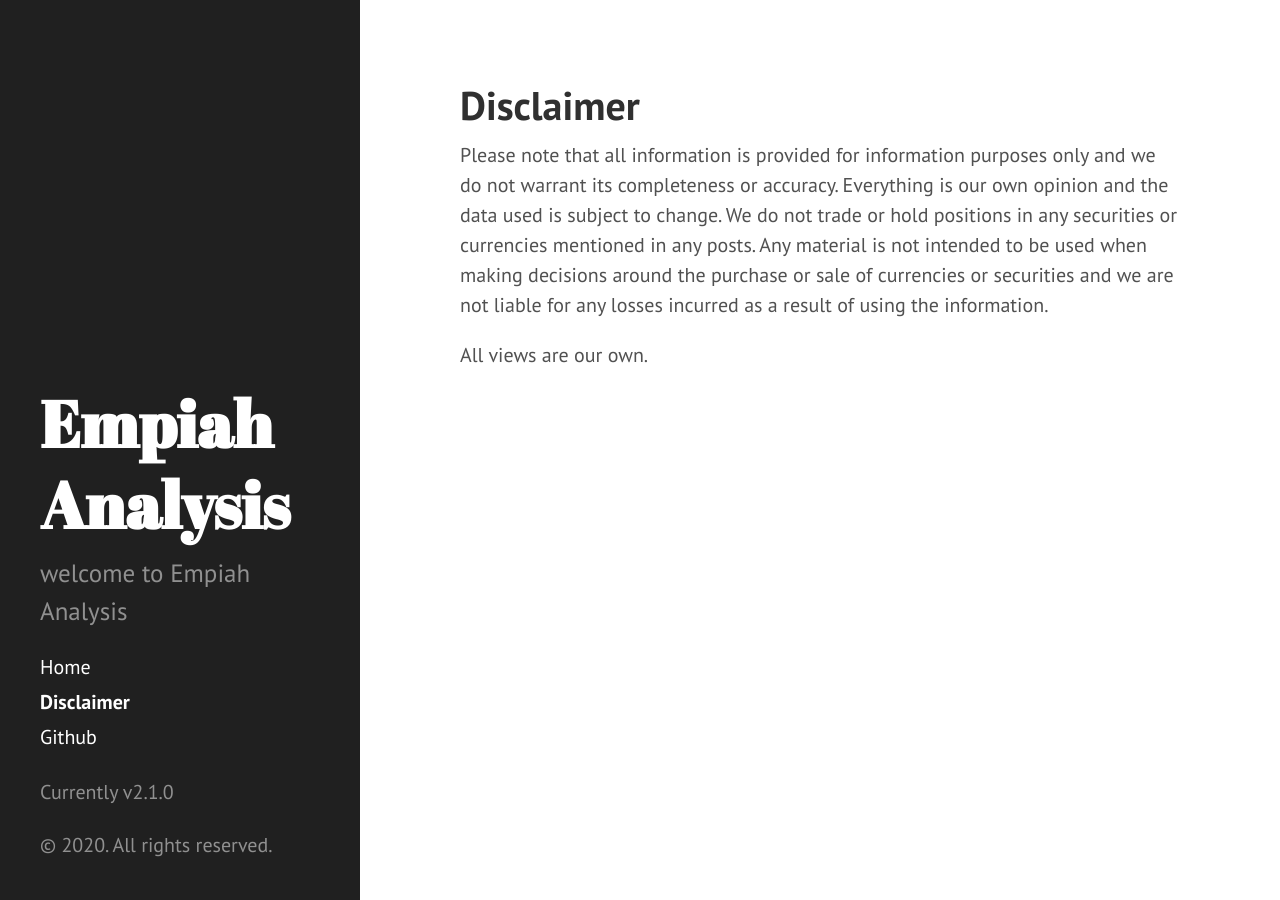
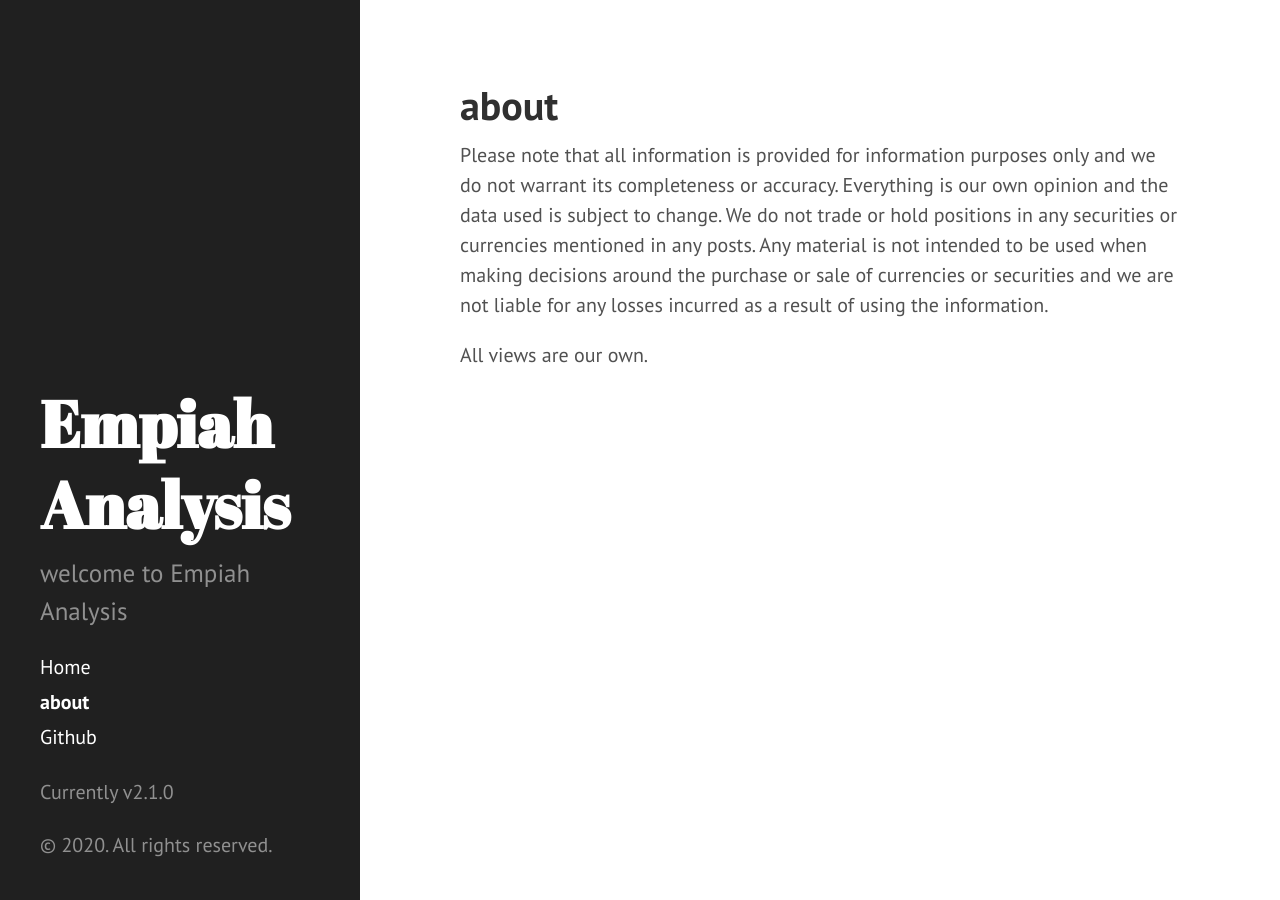
Before and after one commit to Empiah/empiah.github.io, a Jekyll site: the page built from about.md, in a window 1280 px wide. Built offline with Jekyll 4.4.1, drawn with Linux system fonts in a browser that asks for light colours; some of the changed lines change nothing that is shown.

Commit message:
update page names

```diff
--- a/_config.yml
+++ b/_config.yml
@@ -1,34 +1,25 @@
 
 # Dependencies
 plugins: [jekyll-paginate]
-excerpt_separator: <!--more-->
-
-# Permalinks
-permalink:        /:year/:month/:day/:title/
-
 
 # Setup
 title: Empiah Analysis
 tagline: 'welcome to Empiah Analysis'
 description: 'welcome to Empiah Analysis'
 baseurl:
-url: 'http://empiahanalysis.com'
+url: 'https://empiah.github.io'
 
-#twitter_username: EmpiahCapital
-#github_username:  Empiah
-#email: Get in touch via twitter @EmpiahCapital
-#name: Empiah Analysis
 
 author:
   name:           'Empiah'
-  url:            https://twitter.com/EmpiahCapital
+  url:            'https://twitter.com/EmpiahCapital'
 
 
 # Custom vars
 version:          2.1.0
 
 github:
-  repo:           https://github.com/Empiah
+  repo:           'https://github.com/Empiah'
 
 
   #Structure
--- a/disclaimer.md
+++ b/about.md
@@ -1,6 +1,6 @@
 ---
 layout: page
-title: Disclaimer
+title: about
 ---
 Please note that all information is provided for information purposes only and we do not warrant its completeness or accuracy. Everything is our own opinion and the data used is subject to change. We do not trade or hold positions in any securities or currencies mentioned in any posts. Any material is not intended to be used when making decisions around the purchase or sale of currencies or securities and we are not liable for any losses incurred as a result of using the information.
 
```
